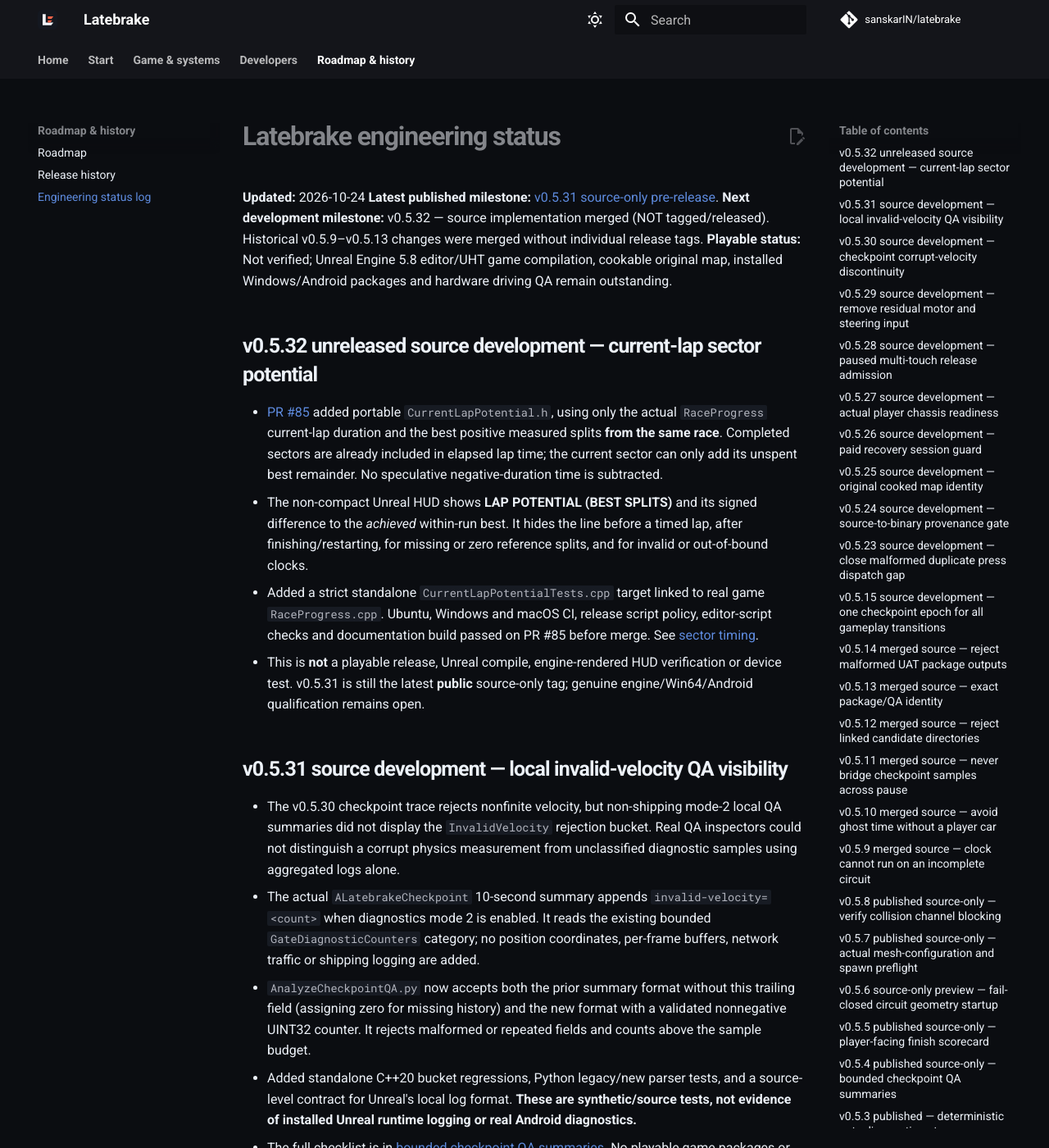
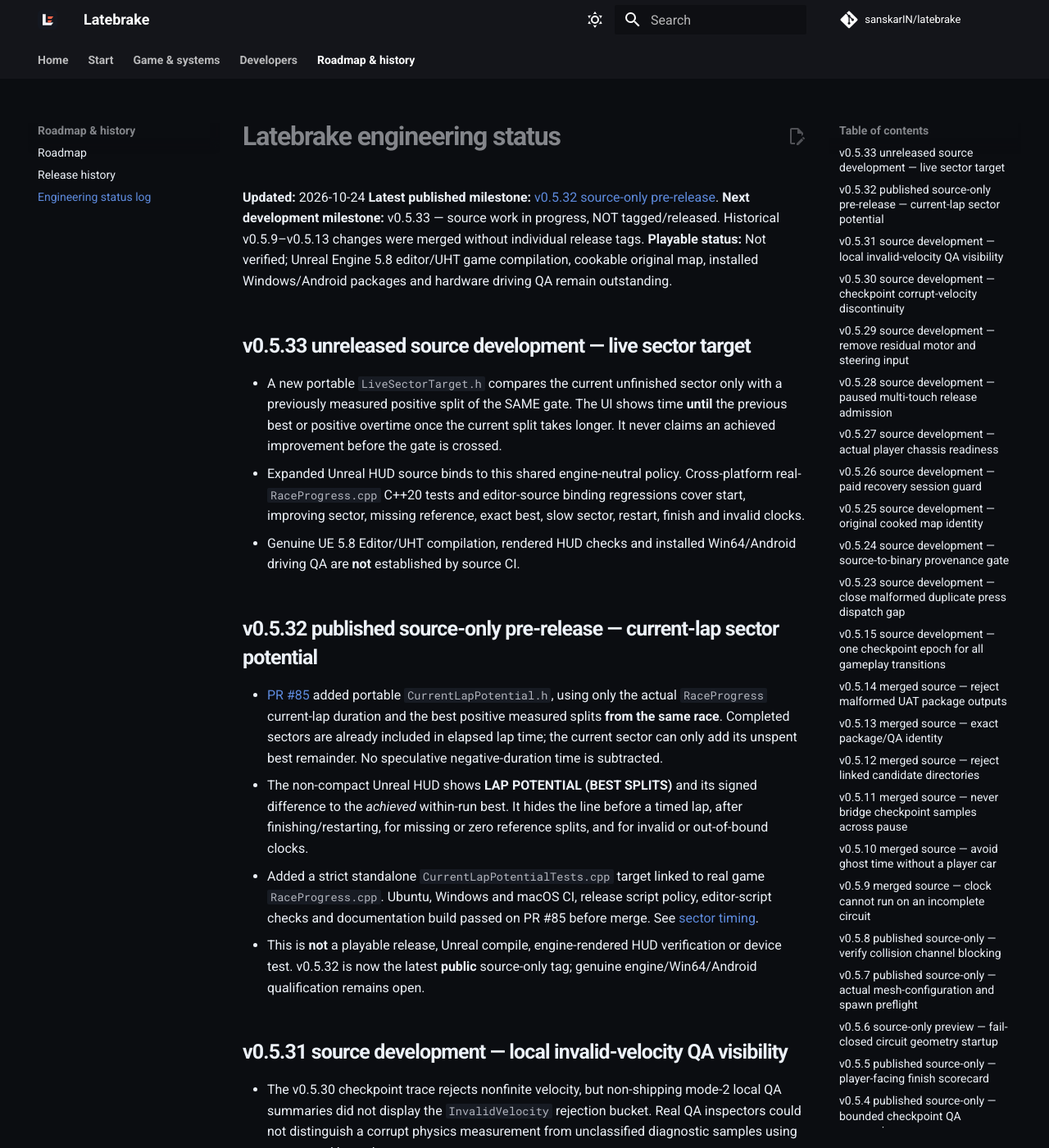
Before and after one commit to sanskarIN/latebrake, an MkDocs documentation site: the page built from docs/STATUS.md, in a window 1280 px wide and 1400 px high. Shown: the whole window at 82% size. Built offline with MkDocs 1.6.1 and Material for MkDocs 9.7.7, drawn with Linux system fonts in a browser that asks for light colours; comment, search, counter and statistics services are not loaded.

Commit message:
docs(v0.5.33): sync published v0.5.32 and unreleased timing feature (docs/STATUS.md)

```diff
--- a/docs/STATUS.md
+++ b/docs/STATUS.md
@@ -1,11 +1,25 @@
 # Latebrake engineering status
 
 **Updated:** 2026-10-24
-**Latest published milestone:** [v0.5.31 source-only pre-release](https://github.com/sanskarIN/latebrake/releases/tag/v0.5.31).
-**Next development milestone:** v0.5.32 — source implementation merged (NOT tagged/released). Historical v0.5.9–v0.5.13 changes were merged without individual release tags.
+**Latest published milestone:** [v0.5.32 source-only pre-release](https://github.com/sanskarIN/latebrake/releases/tag/v0.5.32).
+**Next development milestone:** v0.5.33 — source work in progress, NOT tagged/released. Historical v0.5.9–v0.5.13 changes were merged without individual release tags.
 **Playable status:** Not verified; Unreal Engine 5.8 editor/UHT game compilation, cookable original map, installed Windows/Android packages and hardware driving QA remain outstanding.
 
-## v0.5.32 unreleased source development — current-lap sector potential
+## v0.5.33 unreleased source development — live sector target
+
+- A new portable `LiveSectorTarget.h` compares the current unfinished
+  sector only with a previously measured positive split of the SAME gate.
+  The UI shows time **until** the previous best or positive overtime once
+  the current split takes longer. It never claims an achieved improvement
+  before the gate is crossed.
+- Expanded Unreal HUD source binds to this shared engine-neutral policy.
+  Cross-platform real-`RaceProgress.cpp` C++20 tests and editor-source
+  binding regressions cover start, improving sector, missing reference,
+  exact best, slow sector, restart, finish and invalid clocks.
+- Genuine UE 5.8 Editor/UHT compilation, rendered HUD checks and installed
+  Win64/Android driving QA are **not** established by source CI.
+
+## v0.5.32 published source-only pre-release — current-lap sector potential
 
 - [PR #85](https://github.com/sanskarIN/latebrake/pull/85) added portable
   `CurrentLapPotential.h`, using only the actual `RaceProgress` current-lap
@@ -22,7 +36,7 @@
   script policy, editor-script checks and documentation build passed on
   PR #85 before merge. See [sector timing](SECTOR_TIMING.md).
 - This is **not** a playable release, Unreal compile, engine-rendered
-  HUD verification or device test. v0.5.31 is still the latest **public**
+  HUD verification or device test. v0.5.32 is now the latest **public**
   source-only tag; genuine engine/Win64/Android qualification remains open.
 
 ## v0.5.31 source development — local invalid-velocity QA visibility
```
